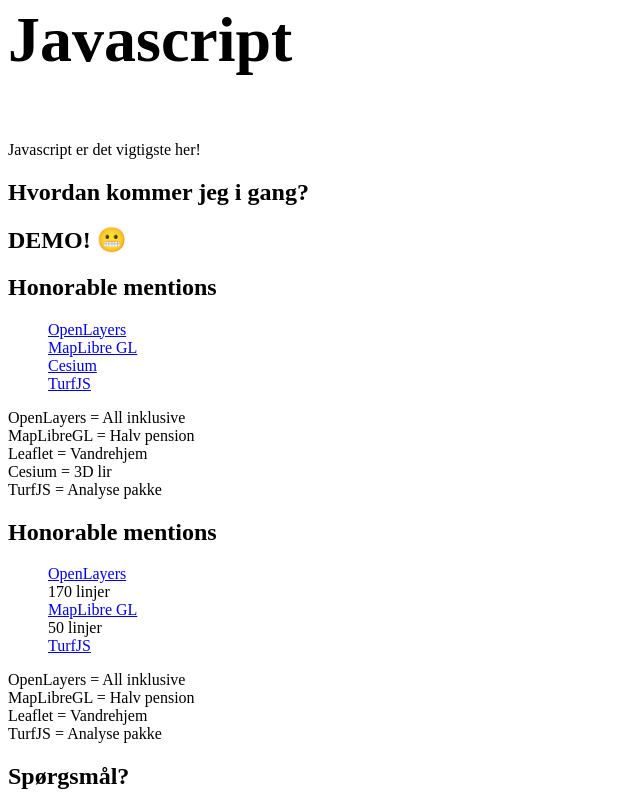
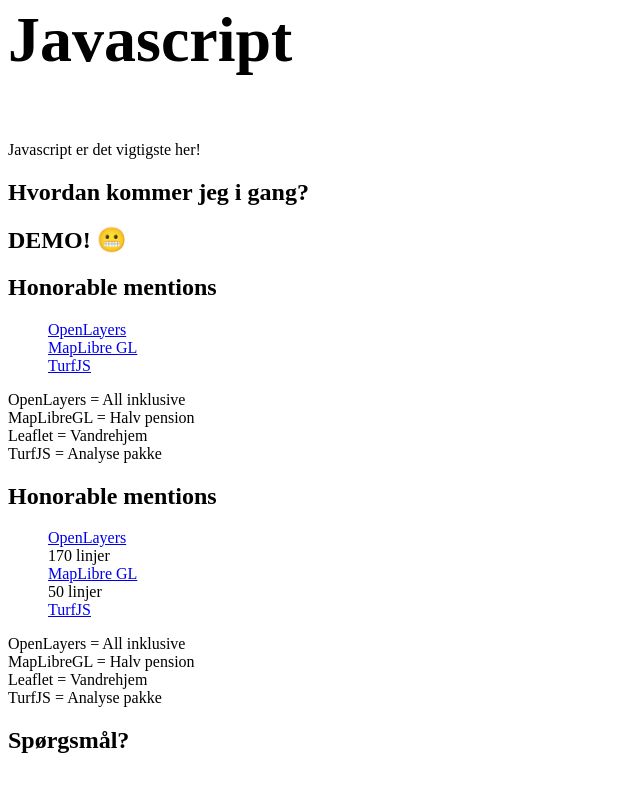
Before and after one commit to danielarnason/leaflet_oplaeg_geooest, a website built with Vite: page index.html in a window 1280 px wide. Shown: the part 876-1686 px from the top of the page, without its empty margins (0-640 px from the left). After the commit the page ends 1650 px from the top, so only its background shows below. Built offline with nearby package versions, Linux system fonts and the light colour scheme; what reveal.js would draw is missing.

Commit message:
cesium fjernet

```diff
--- a/index.html
+++ b/index.html
@@ -72,9 +72,6 @@
                 <a href="https://maplibre.org/">MapLibre GL</a>
               </li>
               <li>
-                <a href="https://cesium.com/platform/cesiumjs/">Cesium</a>
-              </li>
-              <li>
                 <a href="https://turfjs.org/">TurfJS</a>
               </li>
             </ul>
@@ -82,7 +79,6 @@
               OpenLayers = All inklusive<br>
               MapLibreGL = Halv pension<br>
               Leaflet = Vandrehjem<br>
-              Cesium = 3D lir<br>
               TurfJS = Analyse pakke
             </aside>
           </section>
```
Also changed, not shown: dist/index.html.
